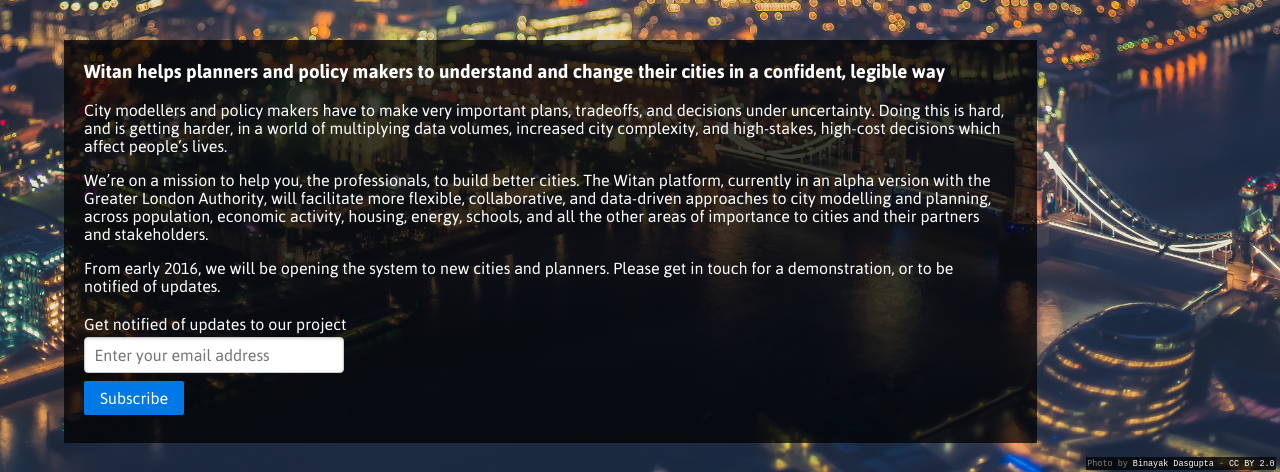
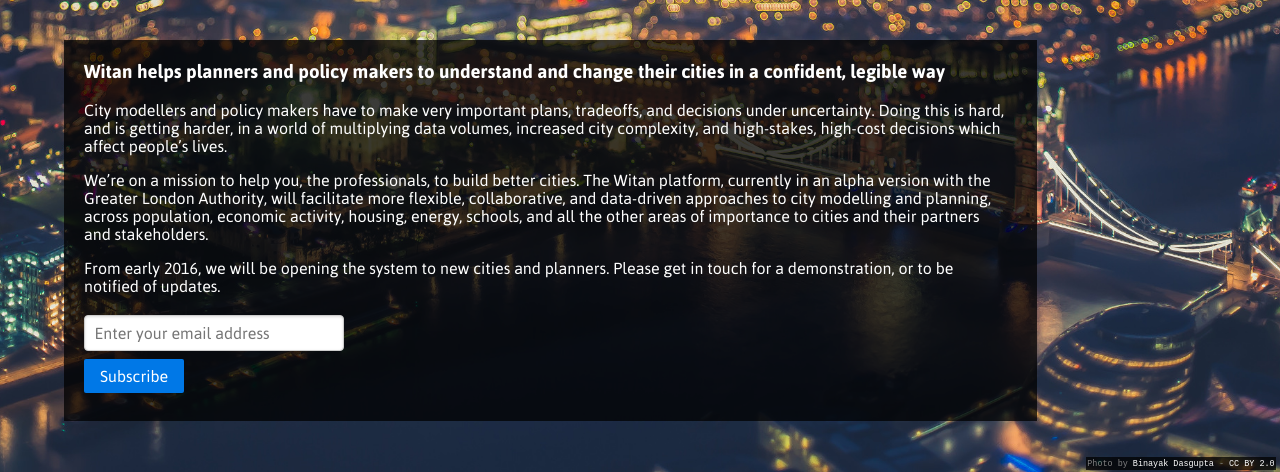
Before and after one commit to MastodonC/witan.landing, a plain HTML site: page index.html in a window 1280 px wide. Shown: the part 328-800 px from the top of the page. Drawn offline with Linux system fonts and the light colour scheme; files whose address does not match are found by name.

Commit message:
Fix for https://github.com/MastodonC/witan.landing/issues/3

```diff
--- a/index.html
+++ b/index.html
@@ -38,7 +38,6 @@
 						<div id="mc_embed_signup">
 							<form action="//mastodonc.us11.list-manage.com/subscribe/post?u=9ee9ea9ca9a09f61b57774a3b&amp;id=56cfb77749" method="post" id="mc-embedded-subscribe-form" name="mc-embedded-subscribe-form" class="validate pure-form pure-form-stacked" target="_blank" novalidate>
 							    <div id="mc_embed_signup_scroll">
-									<label for="mce-EMAIL">Get notified of updates to our project</label>
 									<input type="email" value="" name="EMAIL" class="pure-input email" id="mce-EMAIL" placeholder="Enter your email address" required>
 								    <!-- real people should not fill this in and expect good things - do not remove this or risk form bot signups-->
 								    <div style="position: absolute; left: -5000px;"><input type="text" name="b_9ee9ea9ca9a09f61b57774a3b_56cfb77749" tabindex="-1" value=""></div>
```
